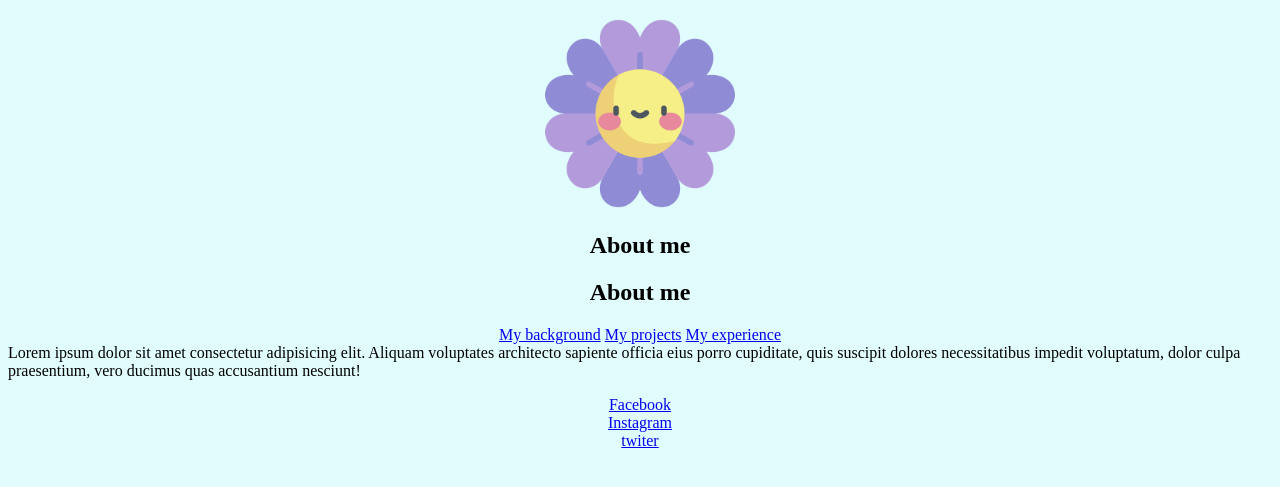
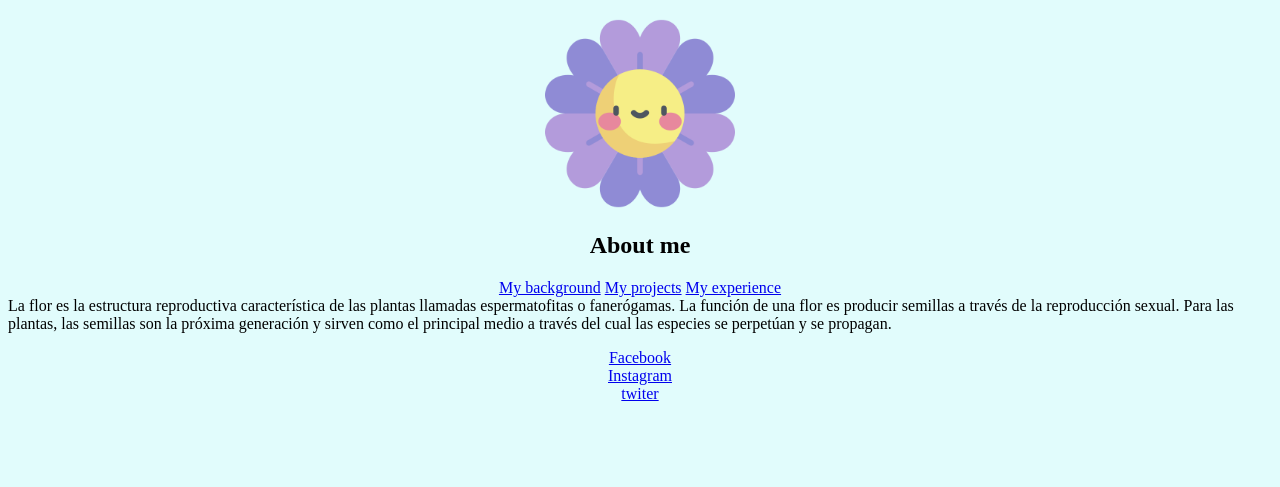
Before and after one commit to sofiagapr/sofiagapr.github.io, a plain HTML site: page index.html in a window 1280 px wide. Shown: the part 87-574 px from the top of the page. Drawn offline with Linux system fonts and the light colour scheme.

Commit message:
Upload portfolio index

```diff
--- a/index.html
+++ b/index.html
@@ -11,12 +11,11 @@
     <center> <h1> My Portfolio</h1></center>
     <center><img src="imagenes/flor.png" width="15%"></center>
     <center><h2>About me</h2></center>
-    <center><h2>About me</h2></center>
-    <center><a href="my_bacground.html" target="_BLANK">My background</a>
+    <center><a href="my_background.html" target="_BLANK">My background</a>
     <a href="my_projects.html" target="_BLANK">My projects</a>
     <a href="my_experience.html" target="_BLANK">My experience</a></center>
 
-    Lorem ipsum dolor sit amet consectetur adipisicing elit. Aliquam voluptates architecto sapiente officia eius porro cupiditate, quis suscipit dolores necessitatibus impedit voluptatum, dolor culpa praesentium, vero ducimus quas accusantium nesciunt!
+    La flor es la estructura reproductiva característica de las plantas llamadas espermatofitas o fanerógamas. La función de una flor es producir semillas a través de la reproducción sexual. Para las plantas, las semillas son la próxima generación y sirven como el principal medio a través del cual las especies se perpetúan y se propagan.
     <p><center><a href="https://es-la.facebook.com/" >Facebook</a></center>
 <center><a href="https://www.instagram.com/" >Instagram</a></center>
 <center><a href="https://twitter.com/i/flow/login?input_flow_data=%7B%22requested_variant%22%3A%22eyJsYW5nIjoiZXMifQ%3D%3D%22%7D" >twiter</a></center>
```
Also changed, not shown: my_background.html (renamed from my_bacground.html).
